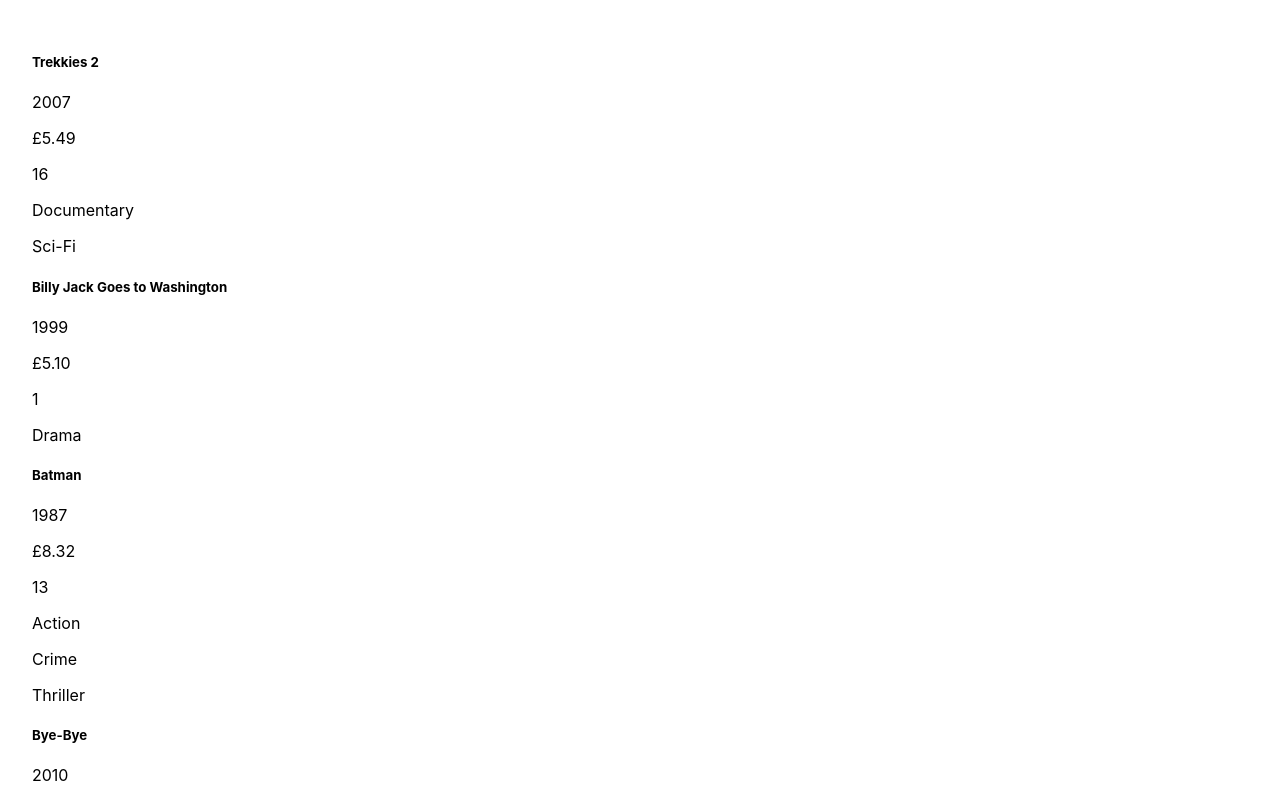
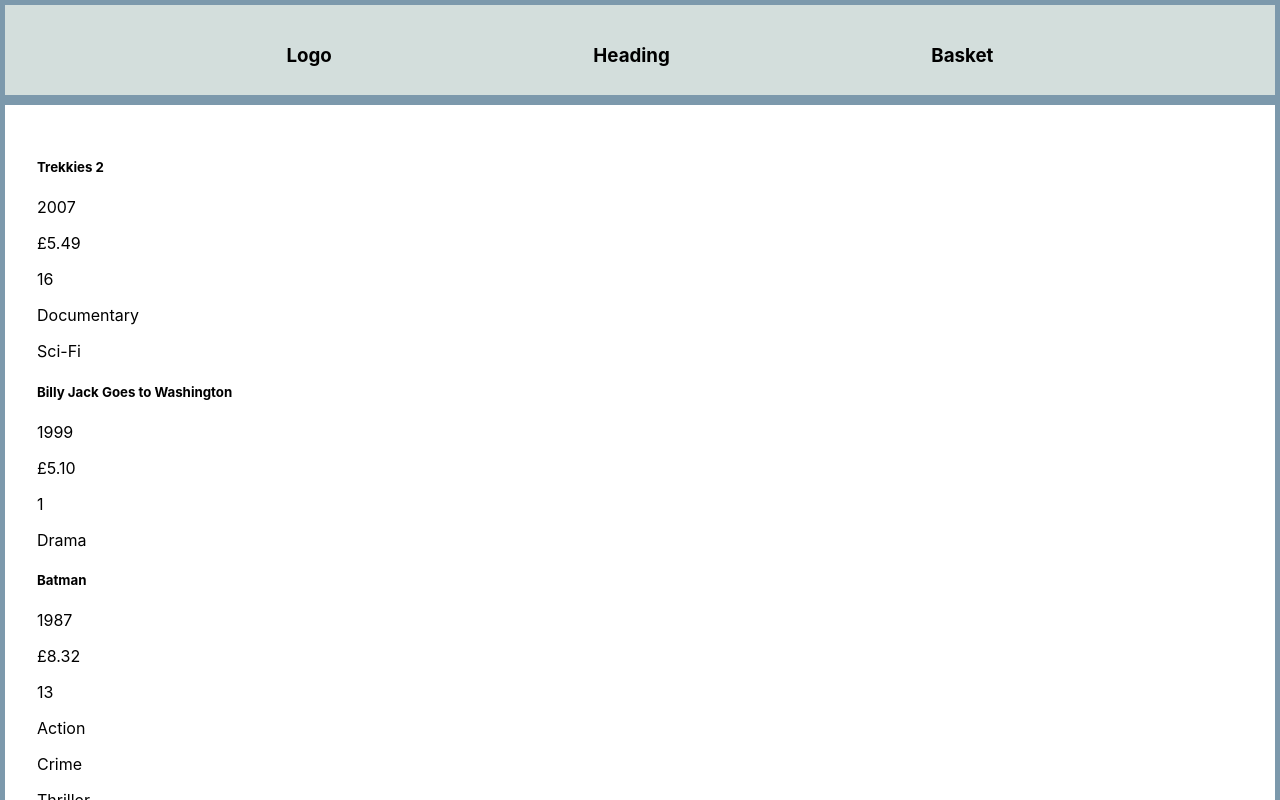
Before and after one commit to BathSpaWebDev/secondhand-movies, a React (Create React App) app: page / in a window 1280 px wide. Shown: the top 800 px of the page. Built offline with nearby package versions, Linux system fonts and the light colour scheme.

Commit message:
navigation bar initial commit

```diff
--- a/src/App.css
+++ b/src/App.css
@@ -1,3 +1,4 @@
 .container {
   padding: 2rem;
+  border: solid #7C99AC 5px;
 }
--- a/src/App.js
+++ b/src/App.js
@@ -1,5 +1,6 @@
 import React, { useState, useEffect } from "react";
 import "./App.css";
+import {NavBar} from "./components/Navigation";
 
 const App = () => {
   const [moviesData, setMoviesData] = useState([]);
@@ -20,6 +21,8 @@
   }, []);
 
   return (
+      <main>
+        <NavBar/>
         <div className="container">
           {moviesData.map((data, index) => (
             <div key={index}>
@@ -33,6 +36,7 @@
             </div>
           ))}
         </div>
+      </main>
   );
 };
 
--- /dev/null
+++ b/src/components/Navigation.css
@@ -0,0 +1,8 @@
+.box{
+    background-color: #D3DEDC;
+    height: 50px;
+    padding: 20px;
+    display: flex;
+    justify-content: space-evenly;
+    border: solid #7C99AC 5px;
+}
--- /dev/null
+++ b/src/components/Navigation.jsx
@@ -0,0 +1,11 @@
+import "./Navigation.css"
+
+export const NavBar = () =>{
+    return(
+        <nav className="box">
+            <h3>Logo</h3>
+            <h3>Heading</h3>
+            <h3>Basket</h3>
+        </nav>
+    );
+}
```
Lines whose indentation alone changed are shown as unchanged.
